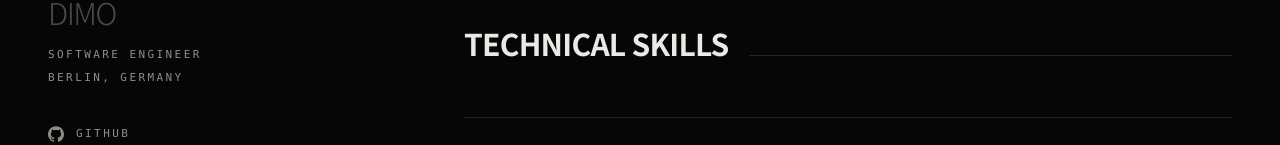
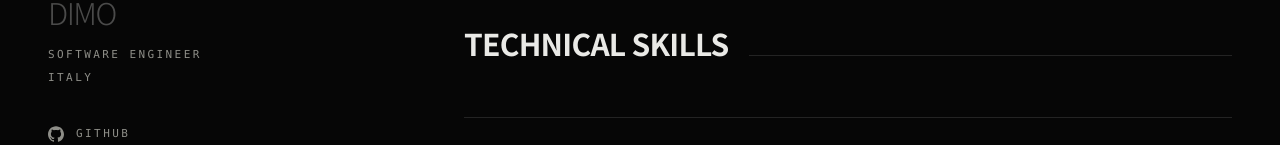
Before and after one commit to mhdimo/mhdimo.github.io, a React (Vite) app: page / in a window 1280 px wide. Shown: the part 409-554 px from the top of the page. Built offline with nearby package versions, Linux system fonts and the light colour scheme; no server answers.

Commit message:
Update personal location to Italy; keep Amazon internship in Berlin

```diff
--- a/constants.tsx
+++ b/constants.tsx
@@ -6,7 +6,7 @@ export const PROFILE_IMAGE_URL = 'https://github.com/mhdimo.png';
 
 export const CONTACT_INFO = {
   email: 'mihal@kakao.com',
-  location: 'Berlin, Germany',
+  location: 'Italy',
 };
 
 // Featured repositories (full name: owner/repo), in display order.
--- a/index.html
+++ b/index.html
@@ -63,8 +63,8 @@
       "description": "Software engineer — LLM inference systems and embedded firmware. Open-source contributor to vLLM, ML engineering intern at Amazon, former firmware lead for the Zellia Hall Effect keyboard project at KBDfans.",
       "address": {
         "@type": "PostalAddress",
-        "addressLocality": "Berlin",
-        "addressCountry": "DE"
+        "addressLocality": "Italy",
+        "addressCountry": "IT"
       },
       "contactPoint": {
         "@type": "ContactPoint",
@@ -131,8 +131,8 @@
       "description": "Software engineering services by Mihal Dimo: AI systems, LLM inference, embedded firmware, and low-latency systems.",
       "address": {
         "@type": "PostalAddress",
-        "addressLocality": "Berlin",
-        "addressCountry": "DE"
+        "addressLocality": "Italy",
+        "addressCountry": "IT"
       },
       "contactPoint": {
         "@type": "ContactPoint",
--- a/public/about/index.html
+++ b/public/about/index.html
@@ -33,7 +33,7 @@
   <main>
     <p class="meta">About</p>
     <h1>Mihal Dimo</h1>
-    <p>I work on LLM inference systems and embedded firmware — currently contributing to the vLLM project, previously at Amazon and KBDfans. I am based in Berlin, Germany.</p>
+    <p>I work on LLM inference systems and embedded firmware — currently contributing to the vLLM project, previously at Amazon and KBDfans. I am based in Italy.</p>
 
     <h2>Current work</h2>
     <p>Since July 2026 I have been an open-source contributor to the vLLM project, engineering DSpark/EAGLE-style speculative decoding for the Apple Silicon Metal backend. My work there — scheduler-managed KV prefix reuse and eliminating redundant KV re-ingestion — reduced 8K first-propose latency by 31× (3.47 s to 112 ms), end-to-end latency by 2.1× (64.0 to 30.8 ms per token), and steady-state KV ingest by 50%. I also extended the paged KV-cache infrastructure with configurable memory usage reporting for long-context inference.</p>
--- a/scripts/verify-agentic.mjs
+++ b/scripts/verify-agentic.mjs
@@ -118,7 +118,7 @@ check('Person has contactPoint + email', !!person?.contactPoint?.email && !!pers
 // associate the profile name with this domain (brand-name discoverability).
 check('Person has alternateName mhdimo', person?.alternateName === 'mhdimo');
 check('Person has knowsAbout topics', Array.isArray(person?.knowsAbout) && person.knowsAbout.length >= 3);
-check('Person has address', person?.address?.addressLocality === 'Berlin');
+check('Person has address', person?.address?.addressLocality === 'Italy');
 check('Person has sameAs', Array.isArray(person?.sameAs) && person.sameAs.length >= 3);
 const organization = ldBlocks.find(b => b['@type'] === 'Organization');
 check('Organization has contactPoint + email', !!organization?.contactPoint?.email && !!organization?.contactPoint?.contactType);
```
Also changed, not shown: public/about.md (+1 -1 lines), public/index.md (+1 -1 lines), public/.well-known/agent-skills/index.json, public/.well-known/agent-skills/mihal-dimo/SKILL.md, public/llms-full.txt, public/llms.txt.
